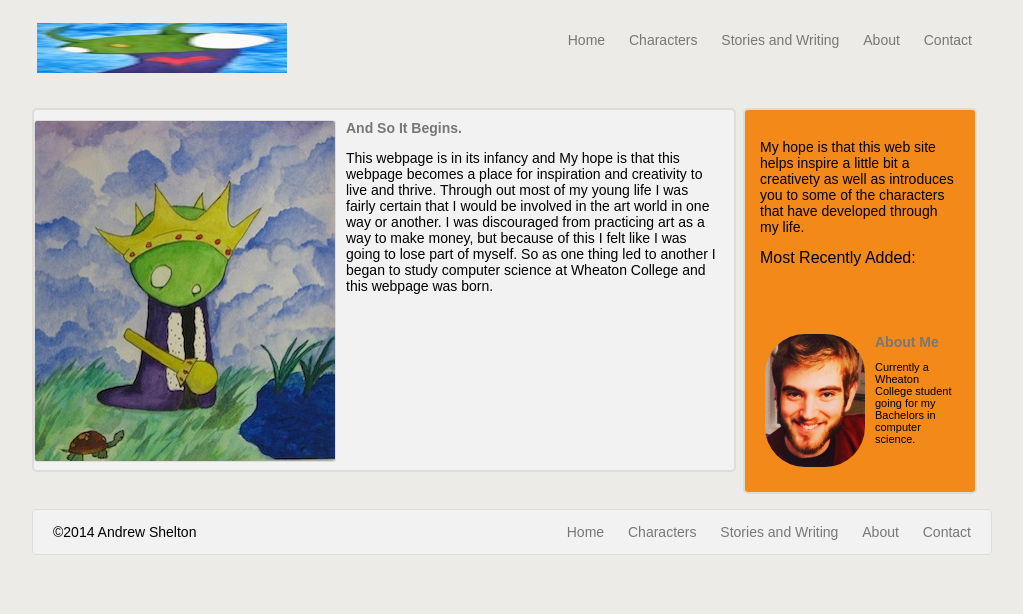
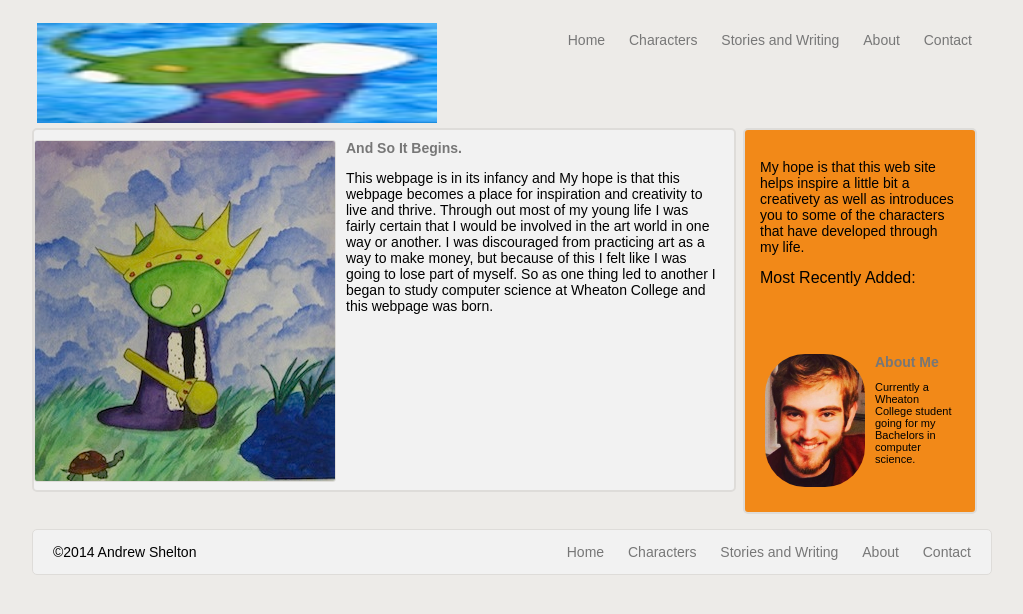
Before and after one commit to dshelts/dshelts.github.io, a plain HTML site: page index.html in a window 1280 px wide. Shown: the whole page, without its empty margins (128-1151 px from the left). Drawn offline with Linux system fonts and the light colour scheme.

Commit message:
resize logo

```diff
--- a/style.css
+++ b/style.css
@@ -24,8 +24,8 @@ body{
 	width:300px;
 }
 #Logo{
-	height:50px;
-	width:250px;
+	height:100px;
+	width:400px;
 }
 
 header{
```
